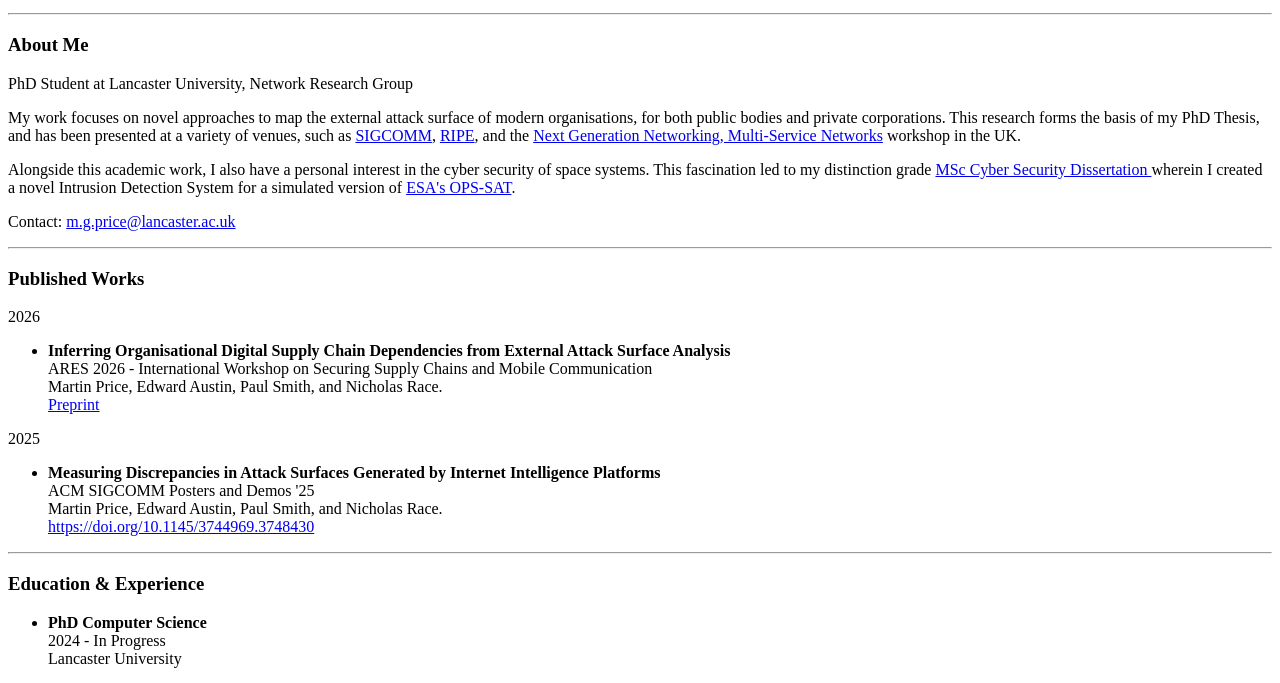
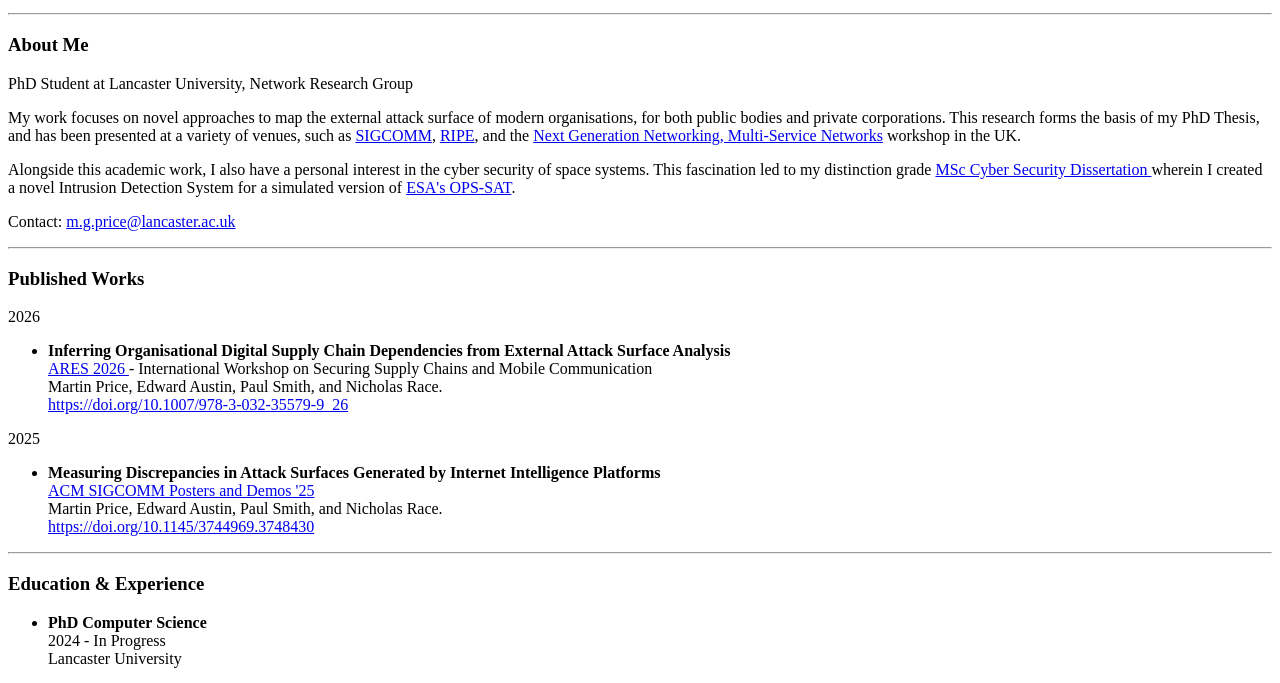
Before and after one commit to MGJPrice/mgjprice.github.io, a plain HTML site: page index.html in a window 1280 px wide. Shown: the part 87-770 px from the top of the page. Drawn offline with Linux system fonts and the light colour scheme.

Commit message:
Removed preprint

```diff
--- a/index.html
+++ b/index.html
@@ -34,12 +34,14 @@
                     Analysis
                 </b>
                 <br>
-                ARES 2026 - International Workshop on Securing Supply Chains and Mobile Communication
+                <a href="https://www.ares-conference.eu/" target="_blank" rel="noopener noreferrer">
+                    ARES 2026
+                </a> - International Workshop on Securing Supply Chains and Mobile Communication
                 <br>
                 Martin Price, Edward Austin, Paul Smith, and Nicholas Race.
                 <br>
-                <a href="pdfs\Ares2026.pdf" target="_blank" rel="noopener noreferrer">
-                    Preprint
+                <a href="https://doi.org/10.1007/978-3-032-35579-9_26" target="_blank" rel="noopener noreferrer">
+                    https://doi.org/10.1007/978-3-032-35579-9_26
                 </a>
             </li>
         </ul>
@@ -51,7 +53,9 @@
                     by Internet Intelligence Platforms
                 </b>
                 <br>
-                ACM SIGCOMM Posters and Demos '25
+                <a href="https://conferences.sigcomm.org/sigcomm/2025/" target="_blank" rel="noopener noreferrer">
+                    ACM SIGCOMM Posters and Demos '25
+                </a>
                 <br>
                 Martin Price, Edward Austin, Paul Smith, and Nicholas Race.
                 <br>
@@ -107,4 +111,3 @@
         </ul>
     </body>
 </html>
-<!--Tom, stop looking at my code!-->
```
